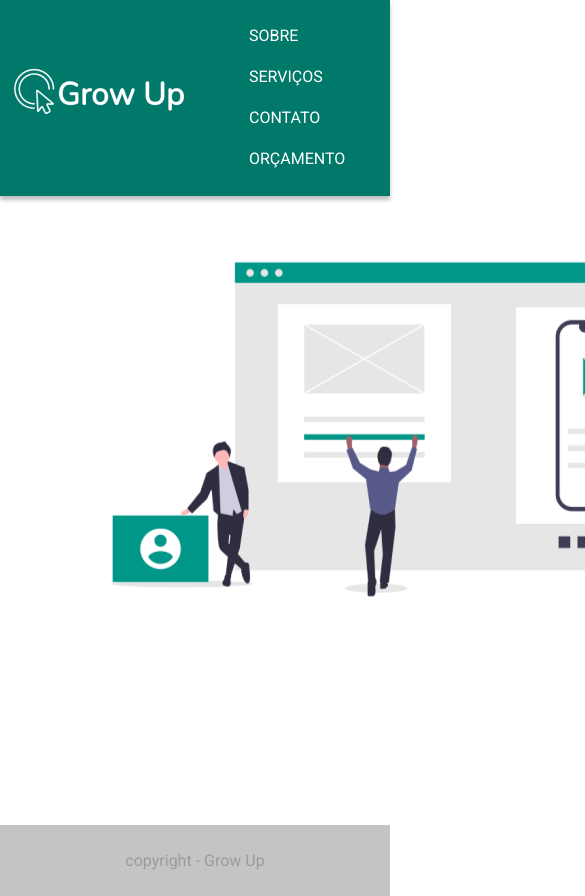
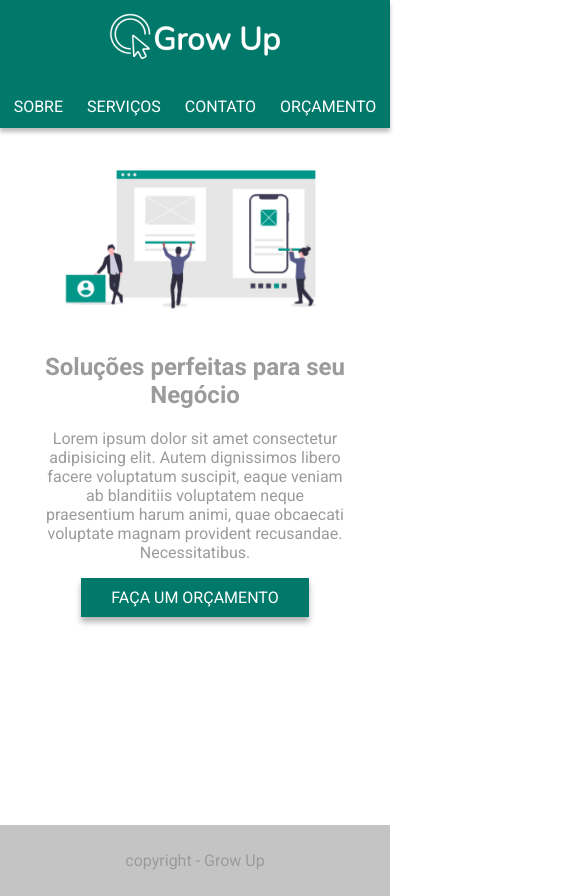
Before and after one commit to KevinPinsan/growUP-DH, a plain HTML site: page index.html in a window 390 px wide. Shown: the top 896 px of the page, 585 px wide, since content can reach past the window. Drawn offline with Linux system fonts and the light colour scheme.

Commit message:
responsividade da home-page

```diff
--- a/css/style.css
+++ b/css/style.css
@@ -229,4 +229,33 @@ main h1 {
 
 .img-destaque {
     animation: flutuar 3s infinite;
+    width: 500px;
+    max-width: 100%;
 }
+
+@media (max-width: 900px) {
+    section.banner .container {
+        flex-wrap: wrap;
+    }
+
+    section.banner .container .texto {
+        text-align: center;
+    }
+
+    section.banner {
+        padding: 0 40px 40px;
+    }
+
+}
+
+@media (max-width: 515px) {
+    header .container {
+        flex-wrap: wrap;
+        justify-content: center;
+    }
+
+    header nav ul {
+        padding: 0;
+        margin: 0;
+    }
+}
```
